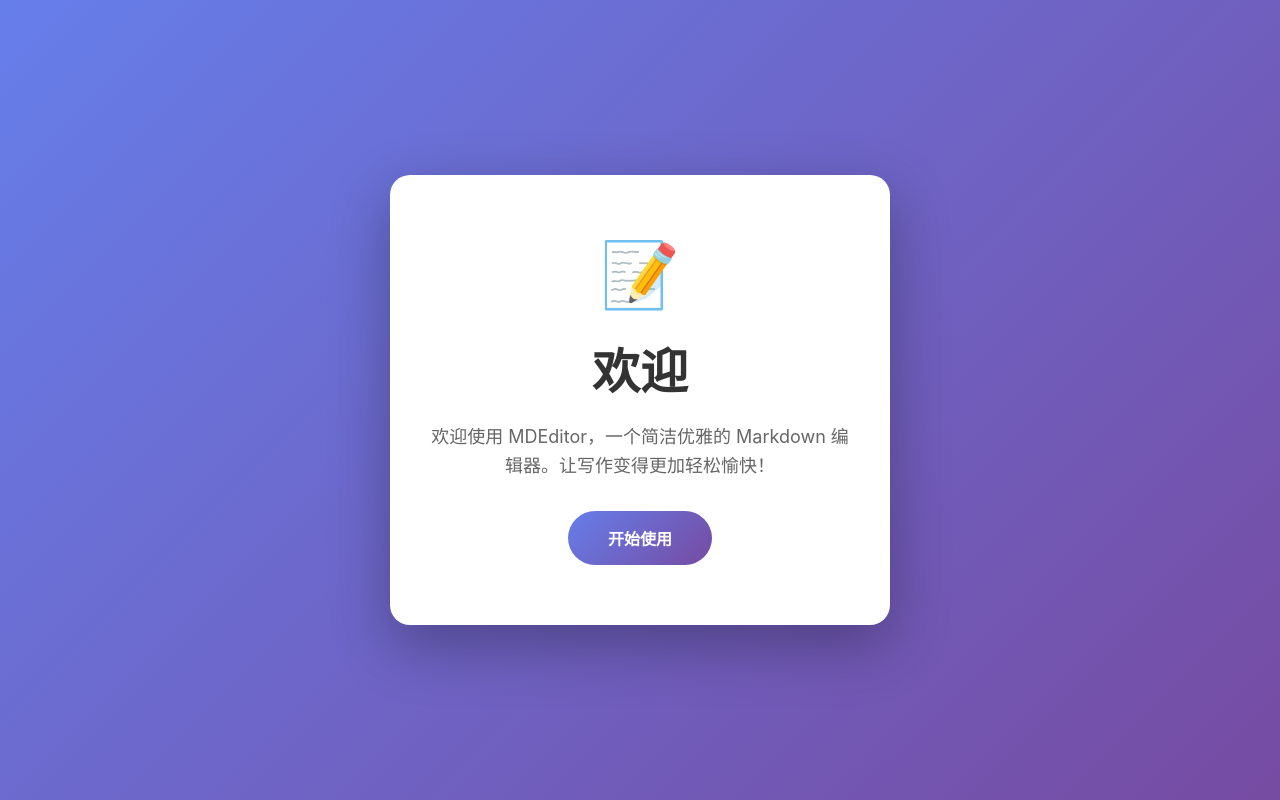
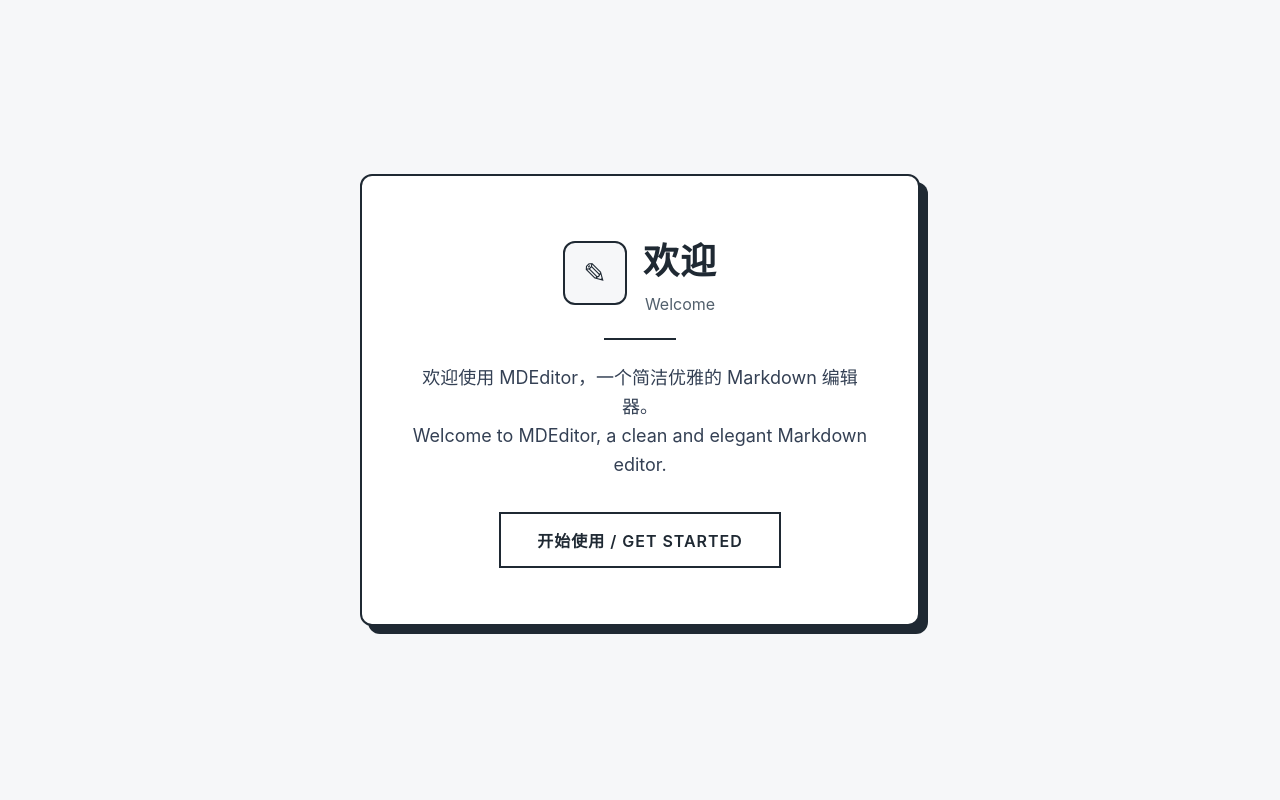
Before and after one commit to Stevenevans669/MDEditor, a plain HTML site: page welcome.html in a window 1280 px wide. Drawn offline with Linux system fonts and the light colour scheme.

Commit message:
Restyle welcome page as bilingual wireframe

```diff
--- a/welcome.html
+++ b/welcome.html
@@ -13,64 +13,112 @@
 
         body {
             font-family: -apple-system, BlinkMacSystemFont, 'Segoe UI', 'Roboto', 'Helvetica', 'Arial', sans-serif;
-            background: linear-gradient(135deg, #667eea 0%, #764ba2 100%);
+            background: #f6f7f9;
             min-height: 100vh;
             display: flex;
             justify-content: center;
             align-items: center;
+            color: #1f2933;
         }
 
         .container {
-            background: white;
-            padding: 60px 40px;
-            border-radius: 20px;
-            box-shadow: 0 20px 60px rgba(0, 0, 0, 0.3);
+            background: #ffffff;
+            padding: 56px 48px;
+            border-radius: 12px;
+            border: 2px solid #1f2933;
             text-align: center;
-            max-width: 500px;
+            max-width: 560px;
+            width: calc(100% - 48px);
+            box-shadow: 8px 8px 0 #1f2933;
+        }
+
+        .header {
+            display: flex;
+            align-items: center;
+            justify-content: center;
+            gap: 16px;
+            margin-bottom: 24px;
+        }
+
+        .icon {
+            width: 64px;
+            height: 64px;
+            border: 2px solid #1f2933;
+            border-radius: 12px;
+            display: flex;
+            align-items: center;
+            justify-content: center;
+            font-size: 28px;
+            line-height: 1;
+            background: #f6f7f9;
         }
 
         h1 {
-            color: #333;
-            font-size: 48px;
-            margin-bottom: 20px;
+            font-size: 36px;
+            letter-spacing: 1px;
+        }
+
+        .subtitle {
+            margin-top: 6px;
+            font-size: 16px;
+            color: #52606d;
         }
 
         p {
-            color: #666;
             font-size: 18px;
             line-height: 1.6;
-            margin-bottom: 30px;
+            color: #344054;
+            margin-bottom: 32px;
         }
 
         .button {
-            display: inline-block;
-            padding: 15px 40px;
-            background: linear-gradient(135deg, #667eea 0%, #764ba2 100%);
-            color: white;
+            display: inline-flex;
+            align-items: center;
+            justify-content: center;
+            padding: 14px 36px;
+            border: 2px solid #1f2933;
+            color: #1f2933;
             text-decoration: none;
-            border-radius: 30px;
             font-size: 16px;
             font-weight: 600;
-            transition: transform 0.3s ease, box-shadow 0.3s ease;
+            text-transform: uppercase;
+            letter-spacing: 1px;
+            background: transparent;
+            transition: transform 0.2s ease, box-shadow 0.2s ease;
         }
 
         .button:hover {
-            transform: translateY(-2px);
-            box-shadow: 0 10px 30px rgba(102, 126, 234, 0.4);
+            transform: translate(-2px, -2px);
+            box-shadow: 4px 4px 0 #1f2933;
         }
 
-        .emoji {
-            font-size: 64px;
-            margin-bottom: 20px;
+        .divider {
+            width: 72px;
+            height: 2px;
+            background: #1f2933;
+            margin: 0 auto 24px;
+        }
+
+        .bilingual {
+            display: inline-flex;
+            flex-direction: column;
+            align-items: center;
+            gap: 4px;
         }
     </style>
 </head>
 <body>
     <div class="container">
-        <div class="emoji">📝</div>
-        <h1>欢迎</h1>
-        <p>欢迎使用 MDEditor，一个简洁优雅的 Markdown 编辑器。让写作变得更加轻松愉快！</p>
-        <a href="#" class="button">开始使用</a>
+        <div class="header">
+            <div class="icon">✎</div>
+            <div class="bilingual">
+                <h1>欢迎</h1>
+                <div class="subtitle">Welcome</div>
+            </div>
+        </div>
+        <div class="divider"></div>
+        <p>欢迎使用 MDEditor，一个简洁优雅的 Markdown 编辑器。<br>Welcome to MDEditor, a clean and elegant Markdown editor.</p>
+        <a href="#" class="button">开始使用 / Get Started</a>
     </div>
 </body>
 </html>
```
